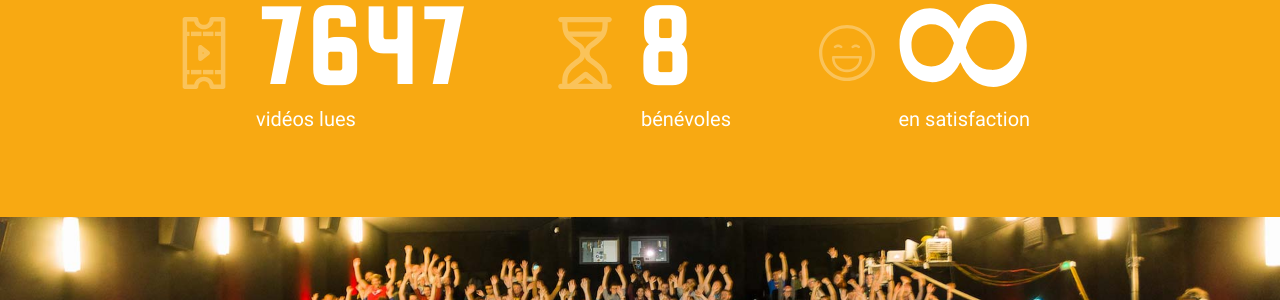
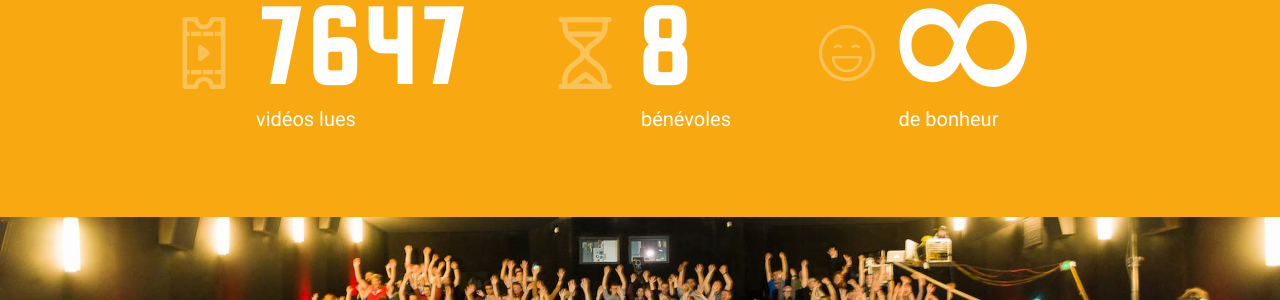
Before and after one commit to sudweb/2017, a Jekyll site: the page built from index.html, in a window 1280 px wide and 900 px high, scrolled down 2549 px. Shown: the part 153-453 px from the top of the window. Built offline with Jekyll 4.4.1, drawn with Linux system fonts in a browser that asks for light colours; the list of posts is cut into pages by our own code.

Commit message:
happiness

```diff
--- a/index.html
+++ b/index.html
@@ -140,7 +140,7 @@ image: /assets/images/twittercard.jpg
             <svg class="in" xmlns="http://www.w3.org/2000/svg" version="1.1">
               <use xlink:href="{{ site.baseurl }}/assets/images/symbol-defs.svg#loop" />
             </svg>
-            <span class="legend">en satisfaction</span>
+            <span class="legend">de bonheur</span>
           </div>
         </div>
       </div>
```
